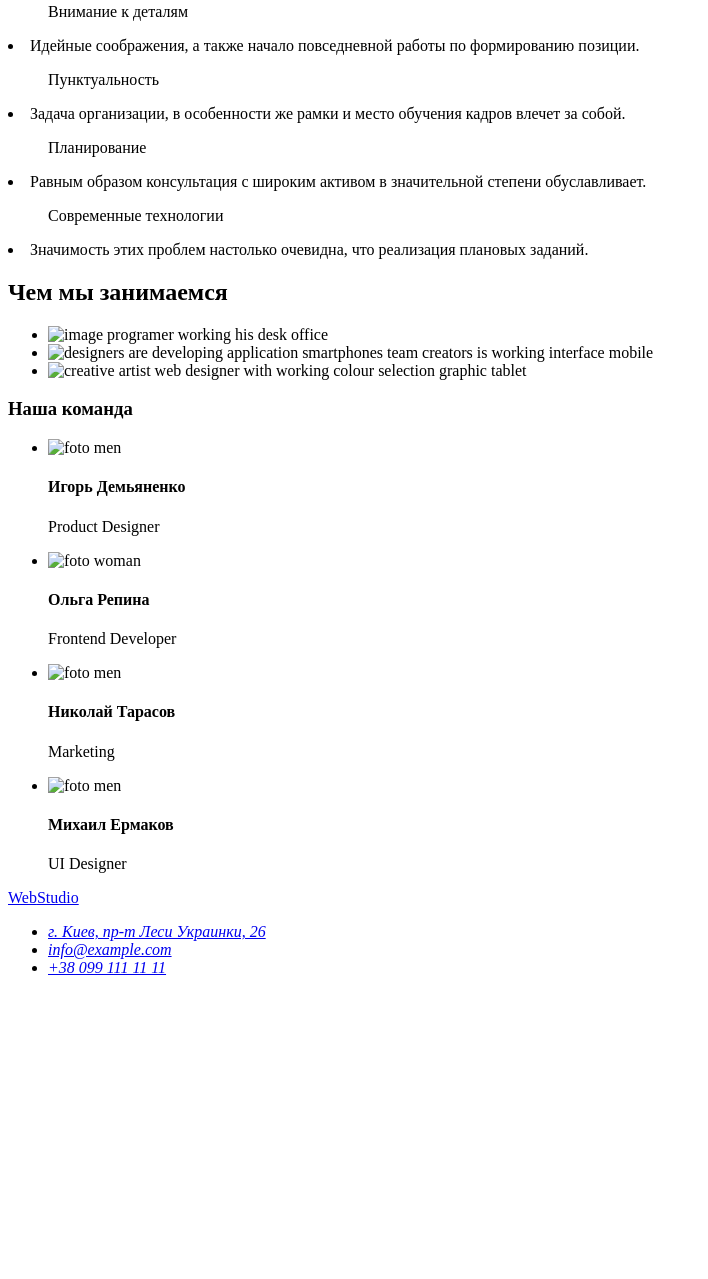
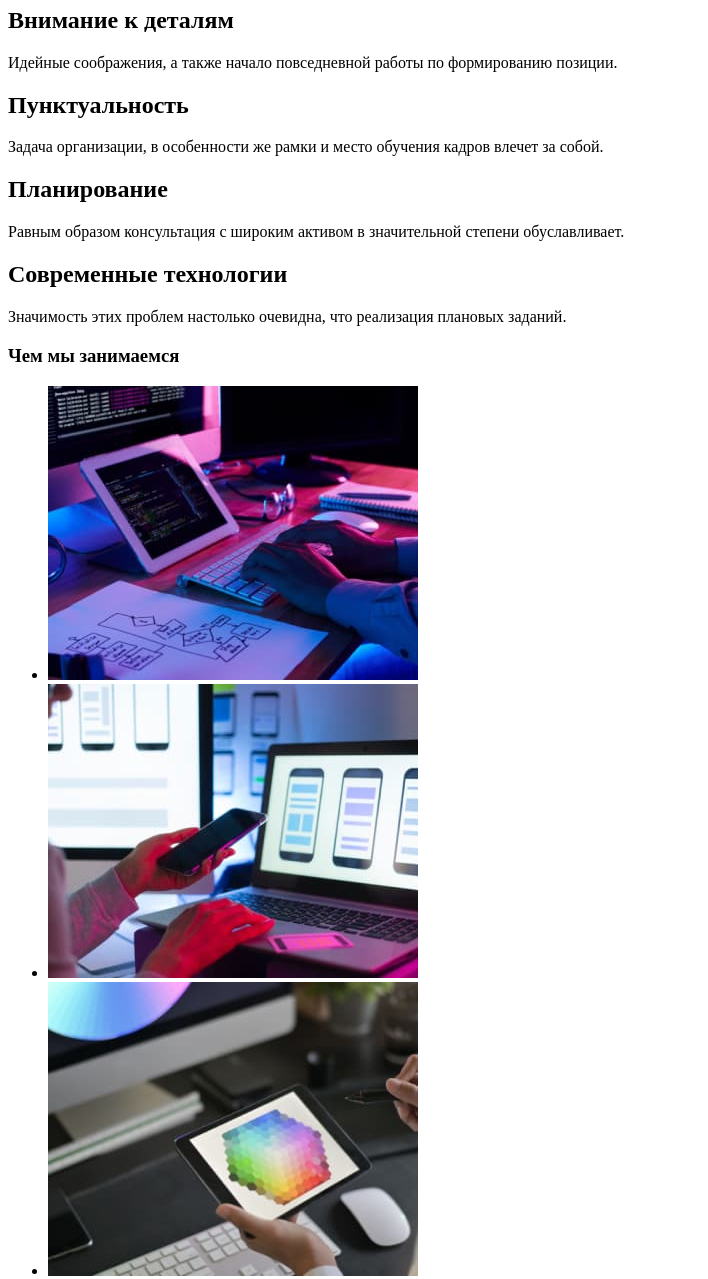
Before and after one commit to Mariia888/goit-markup-hw-01, a plain HTML site: page index.html in a window 1280 px wide. Shown: the part 249-1528 px from the top of the page, without its empty margins (0-708 px from the left). Before the commit the page ends 1242 px from the top, so only its background shows below. Drawn offline with Linux system fonts and the light colour scheme.

Commit message:
изменения в списках

```diff
--- a/index.html
+++ b/index.html
@@ -31,42 +31,36 @@
       </section>
 
       <section>
-        <ul>
-          Внимание к деталям
-        </ul>
-        <li>
+        <div>
+          <h2>Внимание к деталям</h2>
+          <p>
             Идейные соображения, а также начало повседневной работы по
             формированию позиции.
-        </li>
-        <ul>
-          Пунктуальность
-        </ul>
-        <li>
+          </p>
+          <h2>Пунктуальность</h2>
+          <p>
             Задача организации, в особенности же рамки и место обучения кадров
             влечет за собой.
-        </li>
-        <ul>
-          Планирование
-        </ul>
-        <li>
+          </p>
+          <h2>Планирование</h2>
+          <p>
             Равным образом консультация с широким активом в значительной степени
             обуславливает.
-        </li>
-        <ul>
-          Современные технологии
-        </ul>
-        <li>
+          </p>
+          <h2>Современные технологии</h2>
+          <p>
             Значимость этих проблем настолько очевидна, что реализация плановых
             заданий.
-        </li>
+          </p>
+        </div>
       </section>
 
       <section>
-        <h2>Чем мы занимаемся</h2>
+        <h3>Чем мы занимаемся</h3>
         <ul>
           <li>
             <img
-              src="./css/images/img.png"
+              src="./images/img-2.jpg"
               alt="image programer working his desk office"
               width="370"
               height="294"
@@ -74,7 +68,7 @@
           </li>
           <li>
             <img
-              src="./css/images/img-2.png"
+              src="./images/img-2-2.jpg"
               alt="designers are developing application smartphones team creators is working interface mobile"
               width="370"
               height="294"
@@ -82,7 +76,7 @@
           </li>
           <li>
             <img
-              src="./css/images/img-3.png"
+              src="./images/img-3.jpg"
               alt="creative artist web designer with working colour selection graphic tablet "
               width="370"
               height="294"
@@ -95,45 +89,45 @@
         <ul>
           <li>
             <img
-              src="./css/images/img.jpg"
+              src="./images/img-1-2.jpg"
               alt="foto men"
               width="270"
               height="260"
             />
           </li>
-          <h4>Игорь Демьяненко</h4>
+          <h3>Игорь Демьяненко</h3>
           <p>Product Designer</p>
           <li>
             <img
-              src="./css/images/img-1.jpg...jpg"
+              src="./images/img-1-3.jpg"
               alt="foto woman"
               width="270"
               height="260"
             />
           </li>
-          <h4>Ольга Репина</h4>
+          <h3>Ольга Репина</h3>
           <p>Frontend Developer</p>
 
           <li>
             <img
-              src="./css/images/img-2.jpg...jpg"
+              src="./images/img-1-4.jpg"
               alt="foto men"
               width="270"
               height="260"
             />
           </li>
-          <h4>Николай Тарасов</h4>
+          <h3>Николай Тарасов</h3>
           <p>Marketing</p>
 
           <li>
             <img
-              src="./css/images/img-3.jpg...jpg"
+              src="./images/img-1-5.jpg"
               alt="foto men"
               width="270"
               height="260"
             />
           </li>
-          <h4>Михаил Ермаков</h4>
+          <h3>Михаил Ермаков</h3>
           <p>UI Designer</p>
         </ul>
       </section>
@@ -146,7 +140,9 @@
         <address>
           <ul>
             <li>
-              <a href="./index.html">г. Киев, пр-т Леси Украинки, 26</a>
+              <a href="./index.html"
+                >г. Киев,<span>пр-т Леси Украинки, 26</span></a
+              >
             </li>
             <li><a href="mailto:info@example.com">info@example.com</a></li>
             <li><a href="tel:+38 099 111 11 11">+38 099 111 11 11</a></li>
```
Lines whose indentation alone changed are shown as unchanged.
